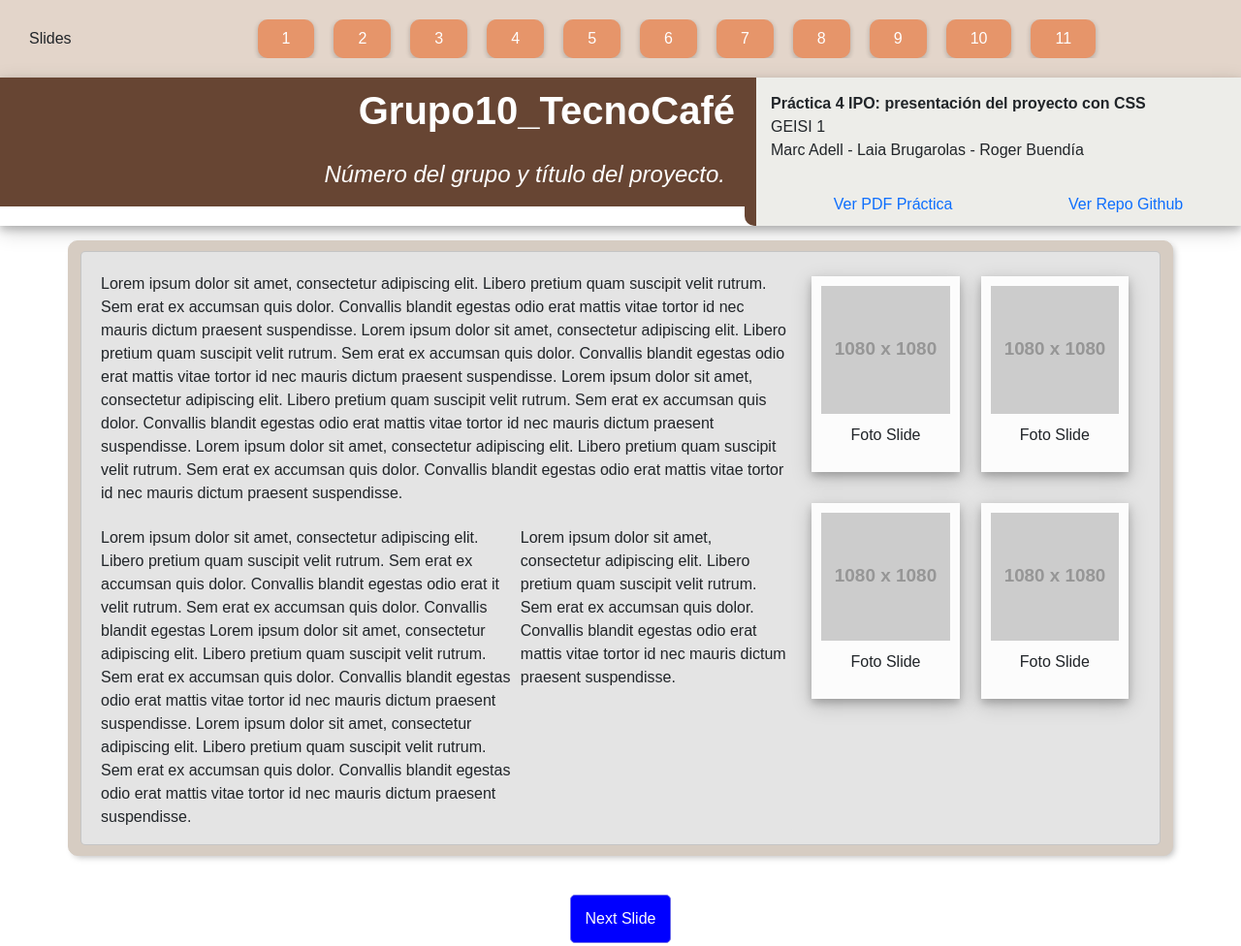
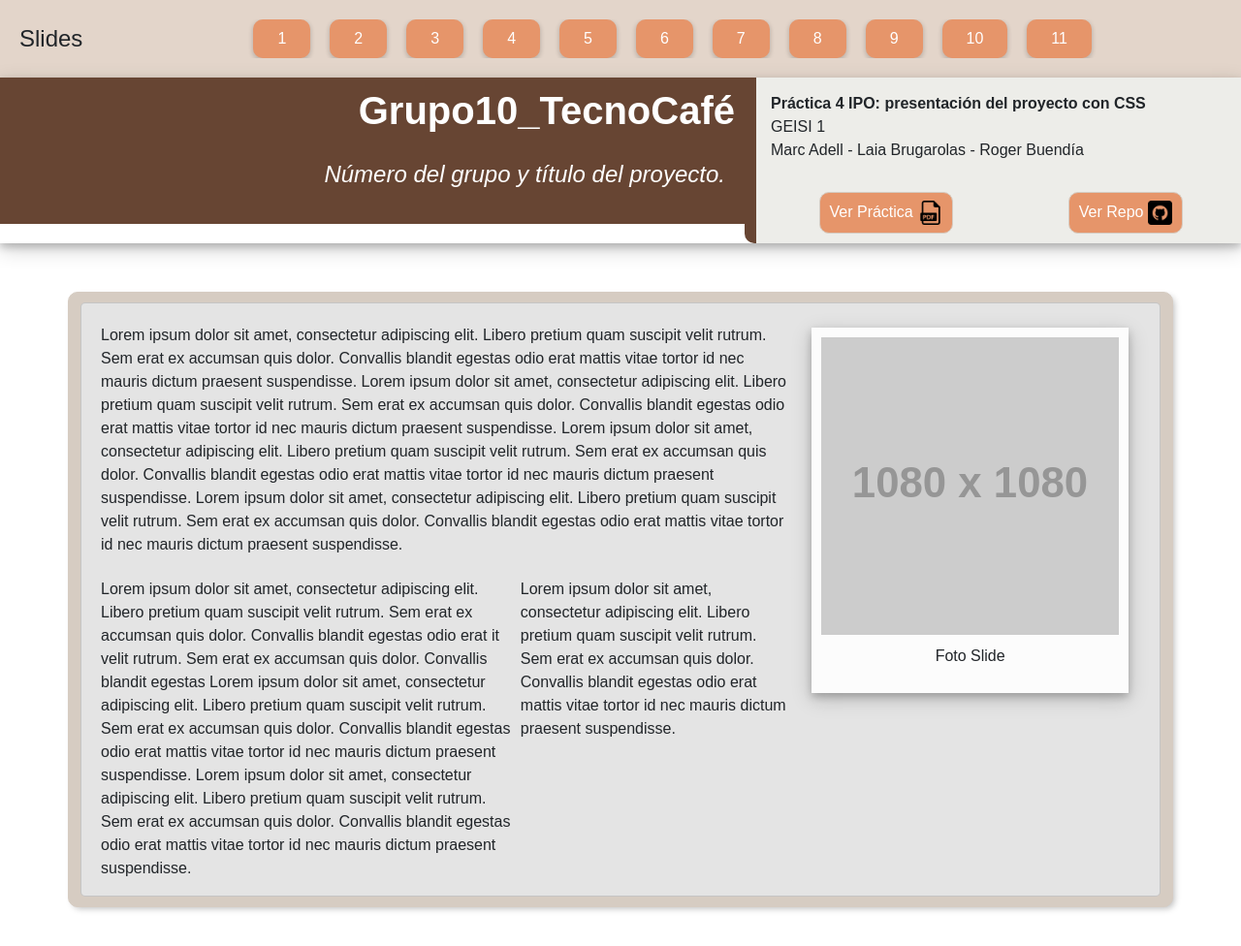
Before and after one commit to marccadell/grupo10_practicaCSS, a plain HTML site: page index.html in a window 1280 px wide. Shown: the top 976 px of the page at 97% size. Drawn offline with nearby package versions, Linux system fonts and the light colour scheme; placeholder pictures from the web are drawn by us.

Commit message:
Plantilla css acabada

```diff
--- a/index.html
+++ b/index.html
@@ -12,7 +12,7 @@
 
 <body>
     <header>
-        <span>Slides</span>
+        <h4>Slides</h4>
         <ul class="header-items">
             <li class="header-item">
                 <a href="index.html">1</a>
@@ -62,12 +62,13 @@
             </ul>
             <div class="team-links">
                 <a class="team-links-item" href="documents/Práctica 4 IPO presentación del proyecto con CSS.pdf"
-                    target="_blank" rel="noopener noreferrer">Ver
-                    PDF Práctica
+                    target="_blank" rel="noopener noreferrer">
+                    Ver Práctica <img class="icon-img" src="images/pdf.png" alt="Icono PDF" />
                 </a>
                 <a class="team-links-item" href="https://github.com/marccadell/grupo10_practicaCSS" target="_blank"
-                    rel="noopener noreferrer">Ver Repo
-                    Github</a>
+                    rel="noopener noreferrer">
+                    Ver Repo <img class="icon-img" src="images/github.png" alt="Icono Github" />
+                </a>
             </div>
         </div>
     </div>
@@ -119,24 +120,6 @@
                         <p>Foto Slide</p>
                     </div>
                 </div>
-                <div class="container-img">
-                    <img src="https://placehold.co/1080x1080" class="slide-img" alt="placeholder" />
-                    <div class="container-img-info">
-                        <p>Foto Slide</p>
-                    </div>
-                </div>
-                <div class="container-img">
-                    <img src="https://placehold.co/1080x1080" class="slide-img" alt="placeholder" />
-                    <div class="container-img-info">
-                        <p>Foto Slide</p>
-                    </div>
-                </div>
-                <div class="container-img">
-                    <img src="https://placehold.co/1080x1080" class="slide-img" alt="placeholder" />
-                    <div class="container-img-info">
-                        <p>Foto Slide</p>
-                    </div>
-                </div>
                 <!--
                 TERCERA FOTO
                 <div class="container-img">
--- a/styles/styles.css
+++ b/styles/styles.css
@@ -12,8 +12,6 @@
     /* Botones */
     --color-bg-btn: #e6956a;
     --color-bg-btn-hover: #c07d58;
-    --color-bg-btn-action: ;
-    --color-bg-btn-action-hover: ;
     /* Bordes */
     --color-border: #D6CCC2;
     /* Containers */
@@ -70,9 +68,8 @@ header {
     background-color: var(--color-surface);
 }
 
-header span {
-    padding: 0 20px !important;
-    margin: 0;
+header h4 {
+    margin: 0 0 0 10px;
 }
 
 .header-items {
@@ -104,70 +101,19 @@ header span {
 
 /* Navbar END */
 
-/* Images */
-/*
-.container-img {
-    width: calc(80% - 20px);
-    background-color: white;
-    box-shadow: 0 4px 8px 0 rgba(0, 0, 0, 0.2), 0 6px 20px 0 rgba(0, 0, 0, 0.19);
-    margin: 15px auto 25px;
-}
-
-.container-img-info {
-    text-align: center;
-    padding: 10px 20px;
-}
-
-.container-img-info {
-    text-align: center;
-    padding: 10px 20px;
-}
-
-.slide-img {
-    width: 100%;
-    padding: 10px 10px;
-}*/
-.col-md-4 .container-img:only-child {
-    grid-column: 1 / -1;
-    grid-row: 1 / -1;
-}
-
-.col-md-4 .container-img {
-    background-color: #fcfcfc;
-    box-shadow: 0 4px 8px 0 rgba(0, 0, 0, 0.2), 0 6px 20px 0 rgba(0, 0, 0, 0.19);
-    padding: 10px 10px 0;
-    margin: 10px 5px;
-    min-width: 0;
-}
-
-.col-md-4 .container-img-info {
-    text-align: center;
-    padding: 10px 20px;
-}
-
-.col-md-4 .slide-img {
-    display: block;
-    width: 100%;
-    height: auto;
-    object-fit: fill;
-}
-
-/* Images END */
-
 /* Buttons */
 button[type="button"] {
     padding: 12px 15px;
-    border: 1px solid rgb(108, 108, 235);
+    border: 1px solid var(--color-border);
     border-radius: 5px;
-    background-color: blue;
-    color: #fbfbfb;
+    background-color: var(--color-bg-btn);
+    color: var(--color-text-light);
     transition: 0.15s;
 }
 
 button[type="button"]:hover {
-    background-color: rgb(5, 5, 202);
-    box-shadow: 0px 3px 14px -1px rgba(0, 0, 0, 0.282);
-    color: #ffffff;
+    background-color: var(--color-bg-btn-hover);
+    box-shadow: 0px 3px 14px -1px rgba(0, 0, 0, 0.191);
     transform: scale(1.02);
 }
 
@@ -178,7 +124,7 @@ button[type="submit"] {
     background-color: rgb(11, 201, 11);
     transition: 0.15s;
     font-weight: bold;
-    color: #fbfbfb;
+    color: var(--color-text-light);
 }
 
 button[type="submit"]:hover {
@@ -238,19 +184,38 @@ button[type="submit"]:hover {
     display: flex;
     justify-content: space-around;
     margin-bottom: 10px;
-    margin-left: 20px;
+    margin-left: 5px;
 }
 
 .slide .team .team-links .team-links-item {
+    display: flex;
+    justify-content: center;
+    gap: 5px;
+    padding: 8px 10px;
     text-decoration: none;
-    padding: 0 5px;
+    background-color: var(--color-bg-btn);
+    color: var(--color-text-light);
+    border: 1px solid var(--color-border);
+    border-radius: 10px;
+    transition: ease-out 0.1s;
+}
+
+.slide .team .team-links .team-links-item:hover {
+    background-color: var(--color-bg-btn-hover);
+    box-shadow: 0px 3px 10px -1px rgba(0, 0, 0, 0.191);
+    transform: scale(1.03);
+}
+
+.icon-img {
+    width: 25px;
+    height: 25px;
 }
 
 /* main */
 .container {
     height: auto;
     min-height: auto !important;
-    margin: 15px 30px;
+    margin: 50px 30px;
     padding: 10px 10px;
     border: 1px solid var(--color-border);
     border-radius: 10px;
@@ -315,6 +280,56 @@ button[type="submit"]:hover {
     height: auto;
 }
 
+/* Images */
+/*
+.container-img {
+    width: calc(80% - 20px);
+    background-color: white;
+    box-shadow: 0 4px 8px 0 rgba(0, 0, 0, 0.2), 0 6px 20px 0 rgba(0, 0, 0, 0.19);
+    margin: 15px auto 25px;
+}
+
+.container-img-info {
+    text-align: center;
+    padding: 10px 20px;
+}
+
+.container-img-info {
+    text-align: center;
+    padding: 10px 20px;
+}
+
+.slide-img {
+    width: 100%;
+    padding: 10px 10px;
+}*/
+.col-md-4 .container-img:only-child {
+    grid-column: 1 / -1;
+    grid-row: 1 / -1;
+}
+
+.col-md-4 .container-img {
+    background-color: #fcfcfc;
+    box-shadow: 0 4px 8px 0 rgba(0, 0, 0, 0.2), 0 6px 20px 0 rgba(0, 0, 0, 0.19);
+    padding: 10px 10px 0;
+    margin: 10px 5px;
+    min-width: 0;
+}
+
+.col-md-4 .container-img-info {
+    text-align: center;
+    padding: 10px 20px;
+}
+
+.col-md-4 .slide-img {
+    display: block;
+    width: 100%;
+    height: auto;
+    object-fit: fill;
+}
+
+/* Images END */
+
 /* Footer */
 .btn-actions {
     display: flex;
```
Also changed, not shown: images/github.png (added), images/pdf.png (added).
